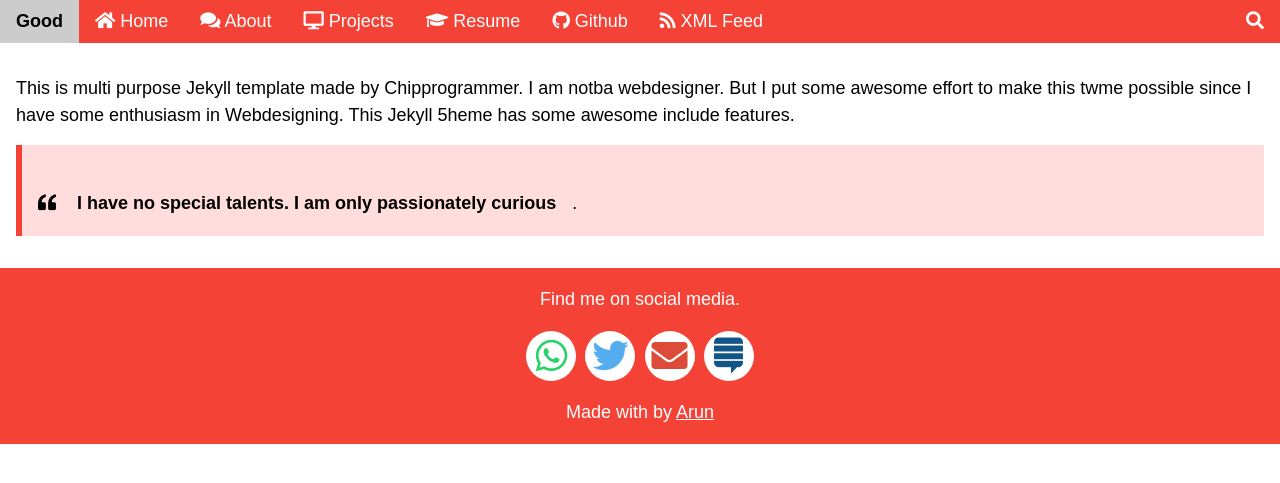
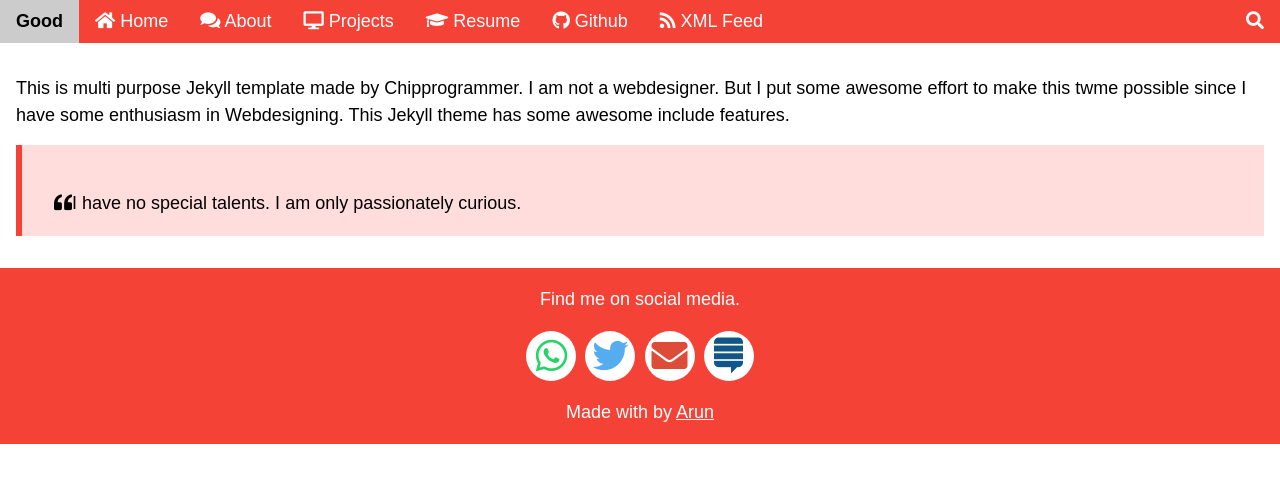
Before and after one commit to chipprogrammers/Good, a Jekyll site: the page built from index.html, in a window 1280 px wide. Shown: the top 483 px of the page. Built offline with Jekyll 4.4.1, drawn with Linux system fonts in a browser that asks for light colours; some web fonts are replaced; comment, search, counter and statistics services are not loaded.

Commit message:
Update index.html

```diff
--- a/index.html
+++ b/index.html
@@ -3,8 +3,8 @@ layout: default
 ---
 
   <div class="w3-container" id="services" style="margin-top:75px">
-  This is multi purpose Jekyll template made by Chipprogrammer. I am notba webdesigner. But I put some awesome effort to make this twme possible since I have some enthusiasm in Webdesigning. This Jekyll 5heme has some awesome include features.
+  This is multi purpose Jekyll template made by Chipprogrammer. I am not a webdesigner. But I put some awesome effort to make this twme possible since I have some enthusiasm in Webdesigning. This Jekyll theme has some awesome include features.
 <div class="w3-panel w3-pale-red w3-leftbar w3-border-red">
-  <p><i class="fas fa-quote-left"></i><b class="w3-padding"> I have no special talents. I am only passionately curious</b>.</p>
+  <p><i class="fas fa-quote-left w3-margin-left"></i>I have no special talents. I am only passionately curious</b>.</p>
 </div>
 </div>
```
